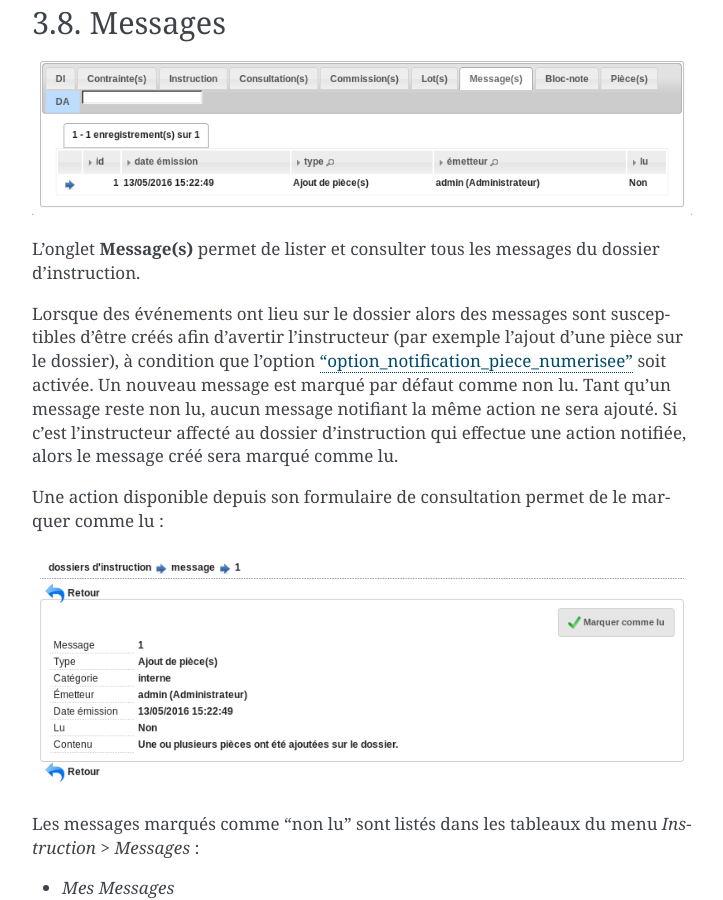
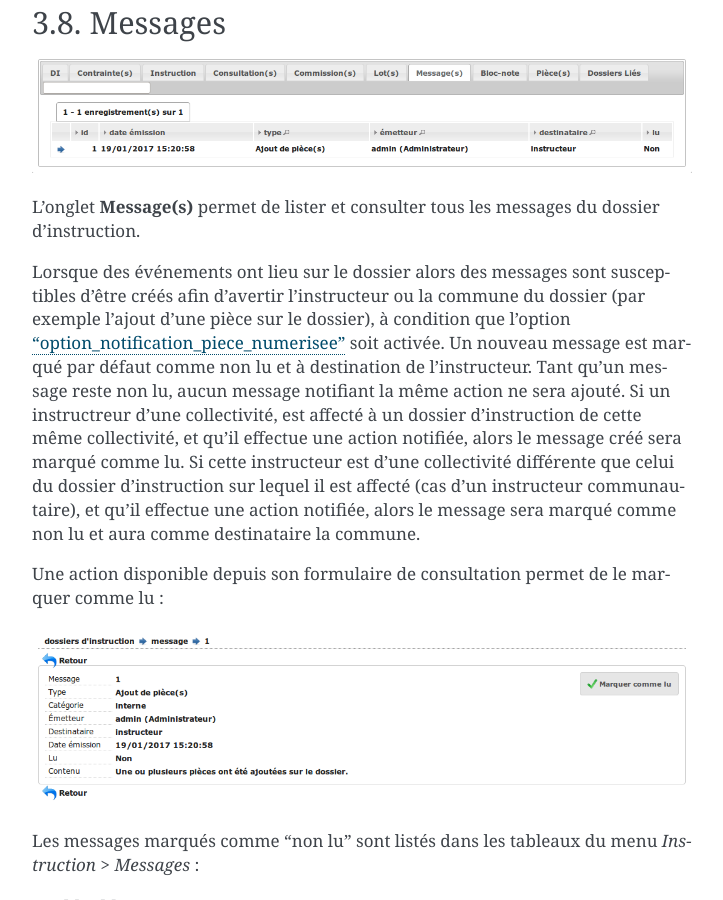
Before and after one commit to mpavaux/openads-documentation, a Sphinx documentation site: the page built from source/manuel_utilisateur/instruction.rst, in a window 1280 px wide and 900 px high, scrolled down 12989 px. Shown: the whole window, without its empty margins (388-1111 px from the left). Built offline with Sphinx 7.4.7, drawn with Linux system fonts in a browser that asks for light colours.

Commit message:
* Ajout de la notion du destinataire pour les messages.

```diff
--- a/source/manuel_utilisateur/ergonomie/index.rst
+++ b/source/manuel_utilisateur/ergonomie/index.rst
@@ -135,14 +135,14 @@
 
 Orienté Instruction.
 
-L'objet de ce widget est d'alerter l'utilisateur sur le nombre de messages marqués comme 'non lu'. En effet, lors de divers événements sur le dossier, des messages peuvent avertir l'instructeur qu'ils ont eu lieu (par exemple : l'ajout d'une pièce sur le dossier). Ce message est alors marqué comme 'non lu' pour que l'instructeur puisse en avoir connaissance et le nombre de ces messages apparaît dans ce widget entouré d'un rond bleu.
+L'objet de ce widget est d'alerter l'utilisateur sur le nombre de messages marqués comme 'non lu'. En effet, lors de divers événements sur le dossier, des messages peuvent avertir l'instructeur ou la commune du dossier qu'ils ont eu lieu (par exemple : l'ajout d'une pièce sur le dossier). Ce message est alors marqué comme 'non lu' pour que l'instructeur ou la commune du dossier puissent en avoir connaissance et le nombre de ces messages apparaît dans ce widget entouré d'un rond bleu.
 
 Lorsqu'aucun message n'est marqué comme 'non lu' alors un message l'indique à l'utilisateur.
 
 Trois filtres sont disponibles sur ce widget (le filtre est :ref:`paramétrable <administration_widget_messages_retours>` par l'administrateur) :
 
-- filtre par instructeur : on présente uniquement les dossiers dont il est spécifiquement instructeur.
-- filtre par division : on présente tous les dossiers de la division de l'instructeur.
+- filtre par instructeur : on présente les dossiers dont il est spécifiquement instructeur et les dossiers de sa collectivité dont le destinataire est 'commune'.
+- filtre par division : on présente tous les dossiers de la division de l'instructeur et les dossiers de la collectivité de l'instructeur connecté dont le destinataire est 'commune'.
 - aucun filtre : tous les dossiers auxquels l'utilisateurs a accès (si l'utilisateur appartient à une commune niveau mono, alors l'utilisateur n'a accès qu'aux dossiers de sa commune et si l'utilisateur appartient à une commune multi, alors l'utilisateur a accès à tous les dossiers).
 
 A tout moment, au survol de l'icône d'information du widget, une description permet d'indiquer quels sont les paramètres appliqués sur le widget.
--- a/source/manuel_utilisateur/instruction.rst
+++ b/source/manuel_utilisateur/instruction.rst
@@ -396,7 +396,9 @@
 
 L'onglet **Message(s)** permet de lister et consulter tous les messages du dossier d'instruction.
 
-Lorsque des événements ont lieu sur le dossier alors des messages sont susceptibles d'être créés afin d'avertir l’instructeur (par exemple l’ajout d’une pièce sur le dossier), à condition que l'option :ref:`'option_notification_piece_numerisee' <parametrage_parametre>` soit activée. Un nouveau message est marqué par défaut comme non lu. Tant qu'un message reste non lu, aucun message notifiant la même action ne sera ajouté. Si c'est l'instructeur affecté au dossier d'instruction qui effectue une action notifiée, alors le message créé sera marqué comme lu.
+Lorsque des événements ont lieu sur le dossier alors des messages sont susceptibles d'être créés afin d'avertir l’instructeur ou la commune du dossier (par exemple l’ajout d’une pièce sur le dossier), à condition que l'option :ref:`'option_notification_piece_numerisee' <parametrage_parametre>` soit activée. Un nouveau message est marqué par défaut comme non lu et à destination de l'instructeur. Tant qu'un message reste non lu, aucun message notifiant la même action ne sera ajouté.
+Si un instructreur d'une collectivité, est affecté à un dossier d'instruction de cette même collectivité, et qu'il effectue une action notifiée, alors le message créé sera marqué comme lu.
+Si cette instructeur est d'une collectivité différente que celui du dossier d'instruction sur lequel il est affecté (cas d'un instructeur communautaire), et qu'il effectue une action notifiée, alors le message sera marqué comme non lu et aura comme destinataire la commune.
 
 Une action disponible depuis son formulaire de consultation permet de le marquer comme lu :
 
```
Also changed, not shown: source/manuel_utilisateur/instruction_dossier_message_form.png, source/manuel_utilisateur/instruction_dossier_message_tab.png.
